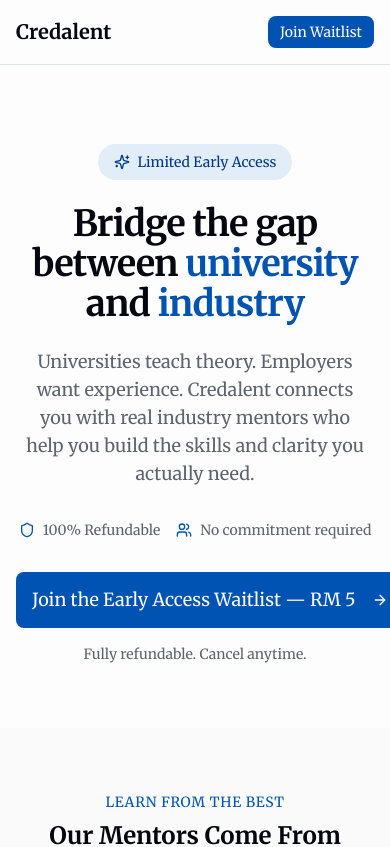
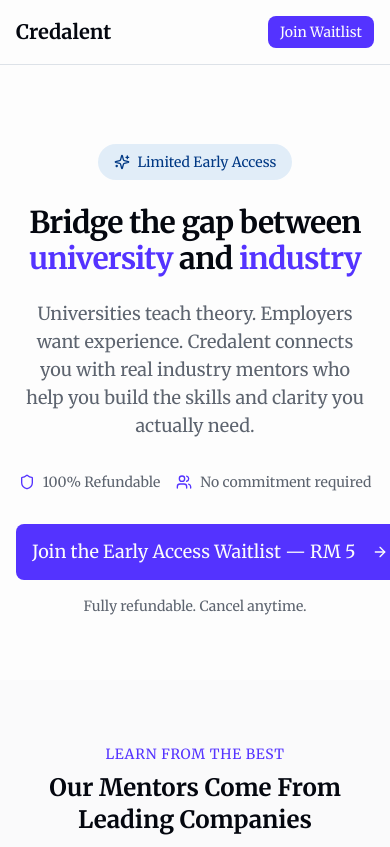
Before and after one commit to saadpathan/credalent-mvp, a Next.js app: page / in a window 390 px wide. Shown: the top 847 px of the page. Built offline with nearby package versions, Linux system fonts and the light colour scheme.

Commit message:
Enhance responsive design and fix primary color

```diff
--- a/app/globals.css
+++ b/app/globals.css
@@ -10,7 +10,7 @@
   --card-foreground: oklch(0.13 0.02 260);
   --popover: oklch(1 0 0);
   --popover-foreground: oklch(0.13 0.02 260);
-  --primary: oklch(0.45 0.18 250);
+  --primary: #5433FF;
   --primary-foreground: oklch(0.99 0 0);
   --secondary: oklch(0.97 0.01 260);
   --secondary-foreground: oklch(0.13 0.02 260);
--- a/components/hero-section.tsx
+++ b/components/hero-section.tsx
@@ -18,7 +18,7 @@ export function HeroSection({ onJoinClick }: HeroSectionProps) {
         </div>
 
         {/* Main heading */}
-        <h1 className="mb-6 text-balance text-4xl font-bold tracking-tight text-foreground md:text-5xl lg:text-6xl">
+        <h1 className="mb-6 text-balance text-3xl font-bold tracking-tight text-foreground md:text-5xl lg:text-6xl">
           Bridge the gap between
           <span className="text-primary"> university </span>
           and
--- a/components/mentor-companies.tsx
+++ b/components/mentor-companies.tsx
@@ -26,8 +26,8 @@ export function MentorCompanies() {
 
         <div className="relative overflow-hidden">
           {/* Gradient fade edges */}
-          <div className="absolute left-0 top-0 bottom-0 w-16 bg-gradient-to-r from-muted/30 to-transparent z-10 pointer-events-none" />
-          <div className="absolute right-0 top-0 bottom-0 w-16 bg-gradient-to-l from-muted/30 to-transparent z-10 pointer-events-none" />
+          <div className="absolute left-0 top-0 bottom-0 w-8 bg-gradient-to-r from-muted/30 to-transparent z-10 pointer-events-none md:w-16" />
+          <div className="absolute right-0 top-0 bottom-0 w-8 bg-gradient-to-l from-muted/30 to-transparent z-10 pointer-events-none md:w-16" />
 
           {/* Scrolling logos */}
           <div className="flex animate-scroll">
```
